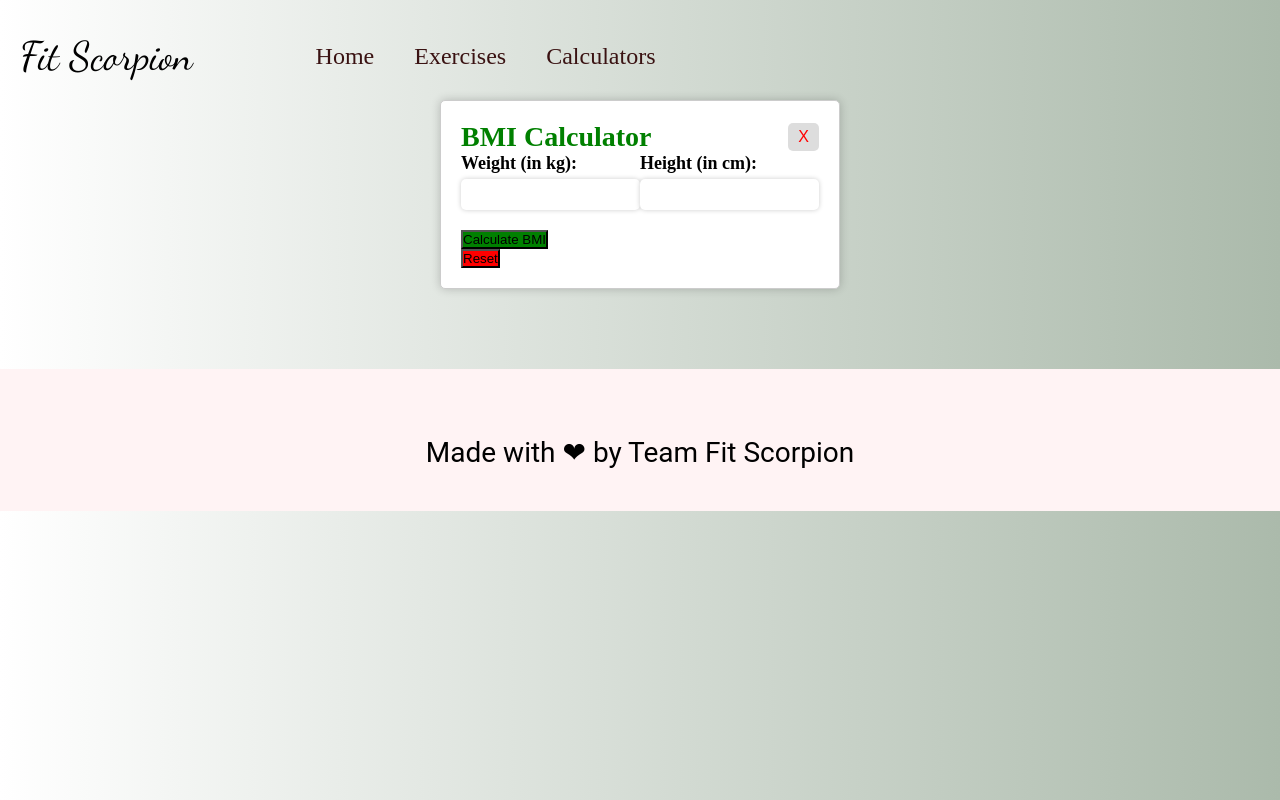
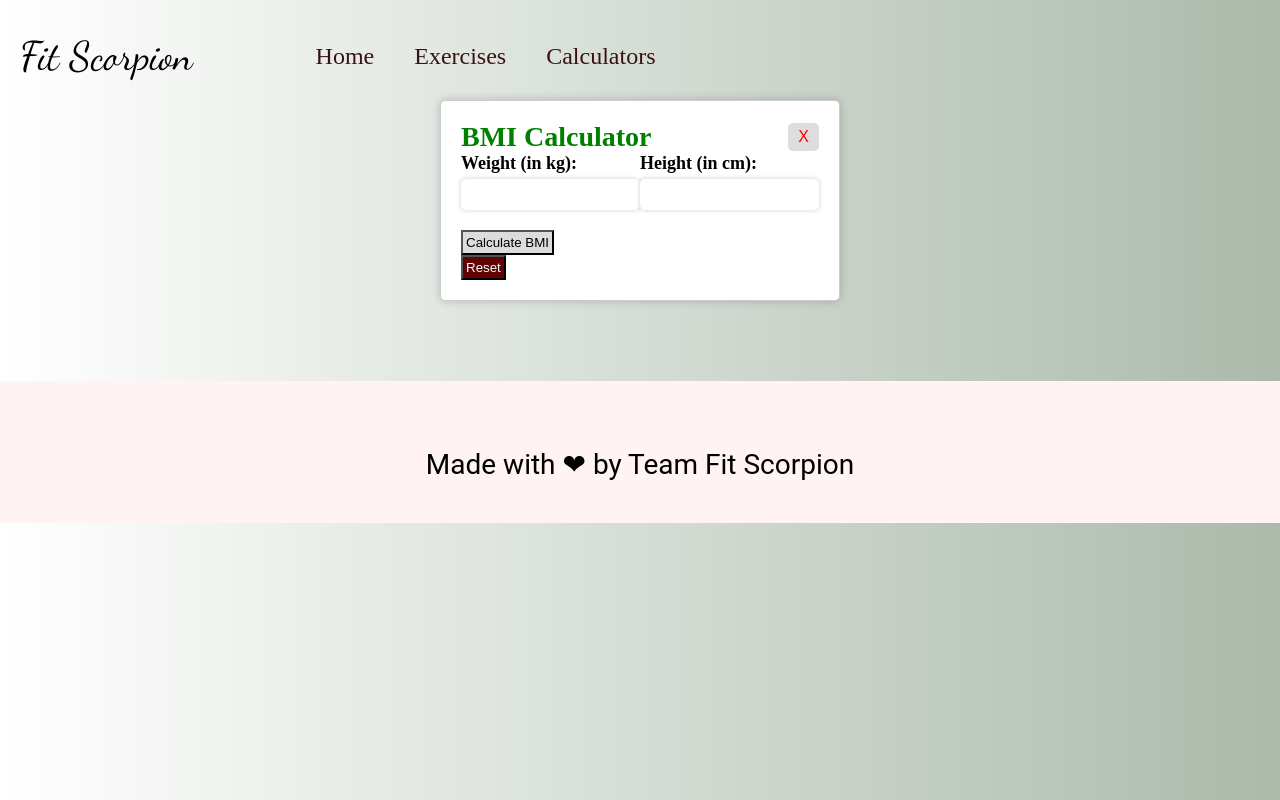
Before and after one commit to Priyanshu-bit/Fit-scorpion-minor, a React (Create React App) app: page /calculators/bmi in a window 1280 px wide. Built offline with nearby package versions, Linux system fonts and the light colour scheme; no server answers.

Commit message:
Final Change

```diff
--- a/public/index.html
+++ b/public/index.html
@@ -19,5 +19,6 @@
     <noscript>You need to enable JavaScript to run this app.</noscript>
     <div id="root"></div>
 
+
   </body>
 </html>
--- a/src/App.css
+++ b/src/App.css
@@ -57,6 +57,10 @@ body {
   .detail-image {
     width: 729px;
     height: 742px;
+    border-bottom-right-radius: 5%;
+
+    border-top-right-radius: 5%;
+
 
   }
 
@@ -65,9 +69,9 @@ body {
     right: 40px;
     top: 0px;
     width: 600px;
-    height: 792px;
+    height: 770px;
     margin-top: -330px;
-    border-radius: 20px;
+    border-bottom-left-radius: 50px;
 
   }
 
--- a/src/components/Bmi.css
+++ b/src/components/Bmi.css
@@ -91,15 +91,16 @@
     border :'20px'
   }
   .calculate-button {
-background-color: green;
+background-color: rgb(220, 220, 223);
 
-
-margin-right:65%
+padding: 3px;
+margin-right:62%
 
   }
   .reset-button {
-    background-color: red;
-
+    background-color: rgb(95, 3, 3);
+    padding: 3px;
+    color:hsl(240, 100%, 99%);
     margin-right:0%
 
       }
--- a/src/components/Detail.js
+++ b/src/components/Detail.js
@@ -32,15 +32,16 @@ const Detail = ({ exerciseDetail }) => {
         </Typography>
         <Typography sx={{ fontSize: { lg: '24px', xs: '18px' } }} color="#4F4C4C">
           Exercises keep you strong.{' '}
-          <span style={{ textTransform: 'capitalize' }}>{name}</span> bup is one
-          of the best <br /> exercises to target your {target}. It will help you improve your{' '}
-          <br /> mood and gain energy.
+          <span style={{ textTransform: 'capitalize' }}>{name}</span>  is one
+          of the best  exercises to target your {target}. It will help you improve your{' '}
+           mood and gain energy.
         </Typography>
         {extraDetail?.map((item) => (
           <Stack key={item.name} direction="row" gap="24px" alignItems="center">
-            <Button sx={{ background: '#FFF2DB', borderRadius: '50%', width: '100px', height: '100px' }}>
-              <img src={item.icon} alt={bodyPart} style={{ width: '50px', height: '50px',background :'#000000'}} />
-            </Button>
+          <Button sx={{ background: '#FFF2DB !important', borderRadius: '50% !important', width: '100px', height: '100px' }}>
+  <img src={item.icon} alt={bodyPart} style={{ width: '50px', height: '50px' }} />
+</Button>
+
             <Typography textTransform="capitalize" sx={{ fontSize: { lg: '30px', xs: '20px' } }}>
               {item.name}
             </Typography>
--- a/src/components/Loader.js
+++ b/src/components/Loader.js
@@ -1,10 +1,10 @@
 import React from 'react';
 import { Stack } from '@mui/material';
-import { InfinitySpin } from 'react-loader-spinner';
+import { PropagateLoader  }  from 'react-spinners';
 
 const Loader = () => (
   <Stack direction="row" justifyContent="center" alignItems="center" width="100%">
-    <InfinitySpin color="grey" />
+    <PropagateLoader   color="#f44336" />
   </Stack>
 );
 
--- a/src/index.js
+++ b/src/index.js
@@ -1,14 +1,31 @@
+// import React from 'react';
+// import  ReactDOM from 'react-dom';
+// import { createRoot } from 'react-dom/client';
+// import * as ReactDOMClient from 'react-dom/client';
+// import {BrowserRouter} from 'react-router-dom'
+// import App from './App';
+
+// const root = ReactDOMClient.createRoot(document.getElementById('root'));
+
+// root.render(
+//    <BrowserRouter>
+//    <App/>
+//    </BrowserRouter>
+// );
+
 import React from 'react';
-import  ReactDOM from 'react-dom';
-import { createRoot } from 'react-dom/client';
-import * as ReactDOMClient from 'react-dom/client';
+import ReactDOM from 'react-dom';
 import {BrowserRouter} from 'react-router-dom'
+
 import App from './App';
 
-const root = ReactDOMClient.createRoot(document.getElementById('root'));
 
-root.render(
+
+
+
+ReactDOM.render(
    <BrowserRouter>
-   <App/>
-   </BrowserRouter>
+     <App/>
+     </BrowserRouter>,
+  document.getElementById('root')
 );
--- a/src/pages/ExerciseDetail.js
+++ b/src/pages/ExerciseDetail.js
@@ -40,11 +40,13 @@ const ExerciseDetail = () => {
   if (!exerciseDetail) return <div>No Data</div>;
 
   return (
+
     <Box sx={{ mt: { lg: '96px', xs: '60px' } }}>
       <Detail exerciseDetail={exerciseDetail} />
       <ExerciseVideos exerciseVideos={exerciseVideos} name={exerciseDetail.name} />
       <SimilarExercises targetMuscleExercises={targetMuscleExercises} equipmentExercises={equipmentExercises} />
     </Box>
+
   );
 };
 
```
Also changed, not shown: package.json (+11 -11 lines), 1 other file (tests, documents, lock files or other folders).
